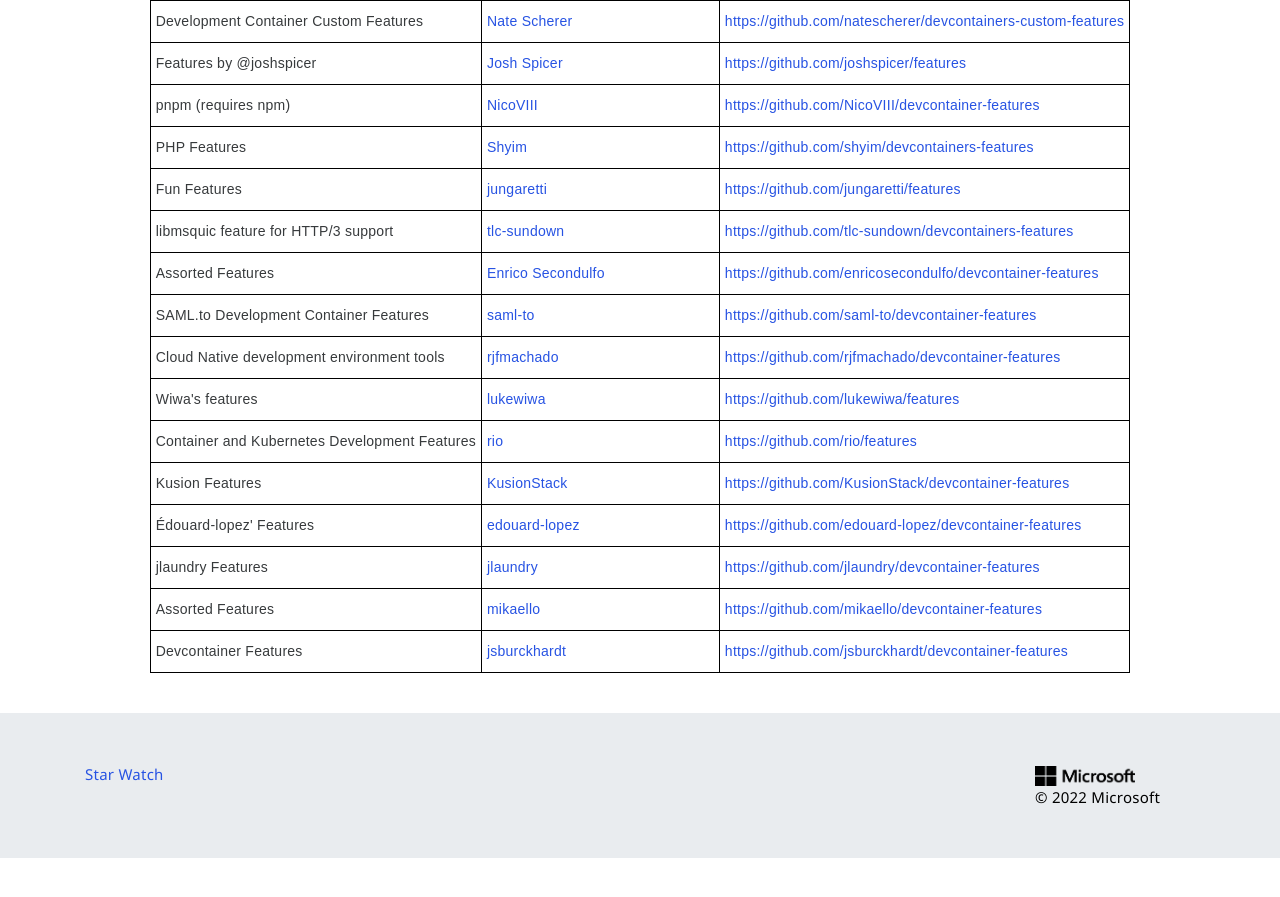
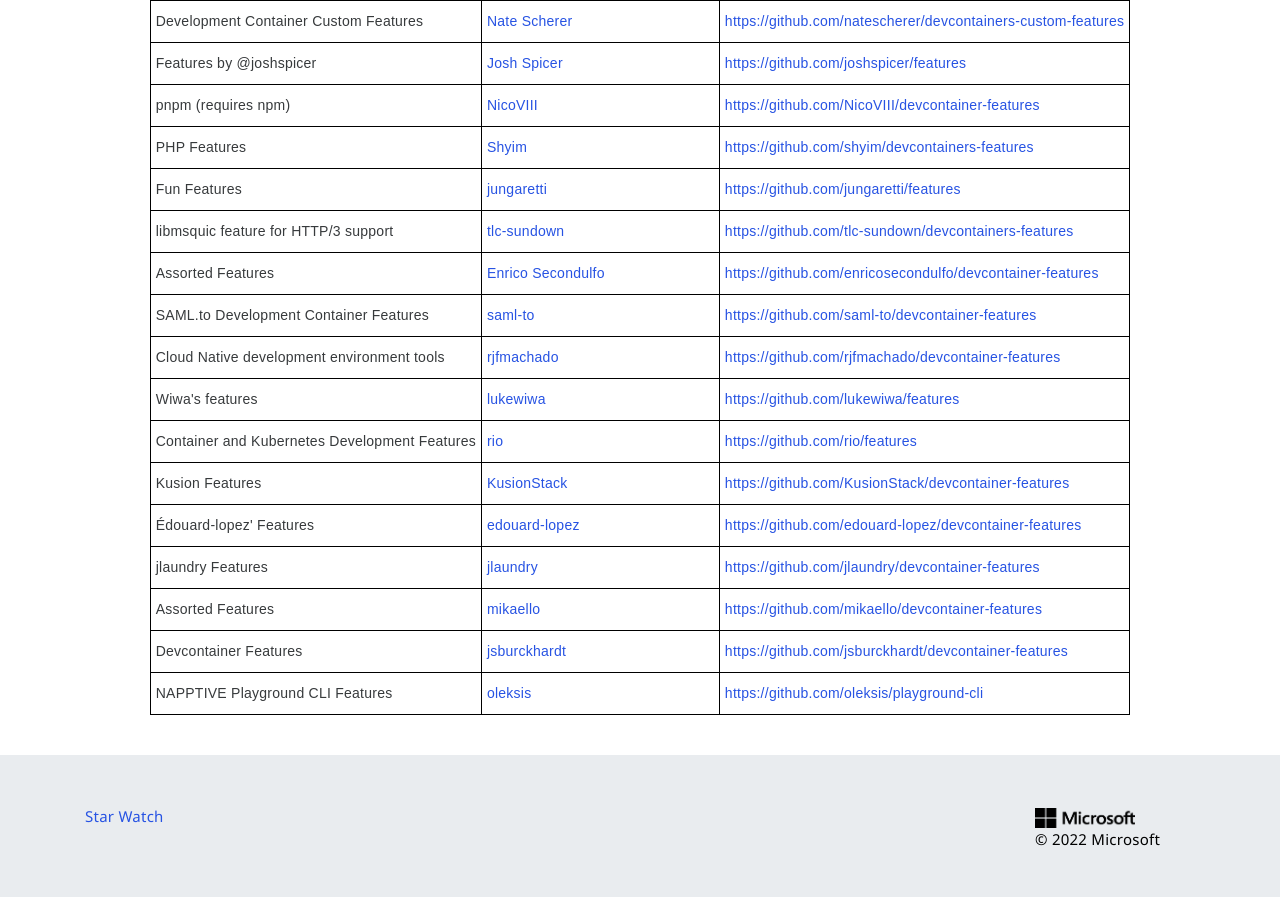
Before and after one commit to devcontainers/devcontainers.github.io, a Jekyll site: the page built from collections.html, in a window 1280 px wide and 900 px high, scrolled down 964 px. Shown: the top 897 px of the window. Built offline with Jekyll 4.4.1, drawn with Linux system fonts in a browser that asks for light colours; nearby versions of some CDN libraries; comment, search, counter and statistics services are not loaded; before the commit the page ends 1822 px from its top, so only the background shows below that.

Commit message:
Add NAPPTIVE Playground CLI feature to the collection index

```diff
--- a/_data/collection-index.yml
+++ b/_data/collection-index.yml
@@ -153,3 +153,8 @@
   contact: https://github.com/jsburckhardt/devcontainer-features/issues
   repository: https://github.com/jsburckhardt/devcontainer-features
   ociReference: ghcr.io/jsburckhardt/devcontainer-features
+- name: NAPPTIVE Playground CLI Features
+  maintainer: oleksis
+  contact: https://github.com/oleksis/playground-cli/issues
+  repository: https://github.com/oleksis/playground-cli
+  ociReference: ghcr.io/oleksis/playground-cli/playground-cli
```
